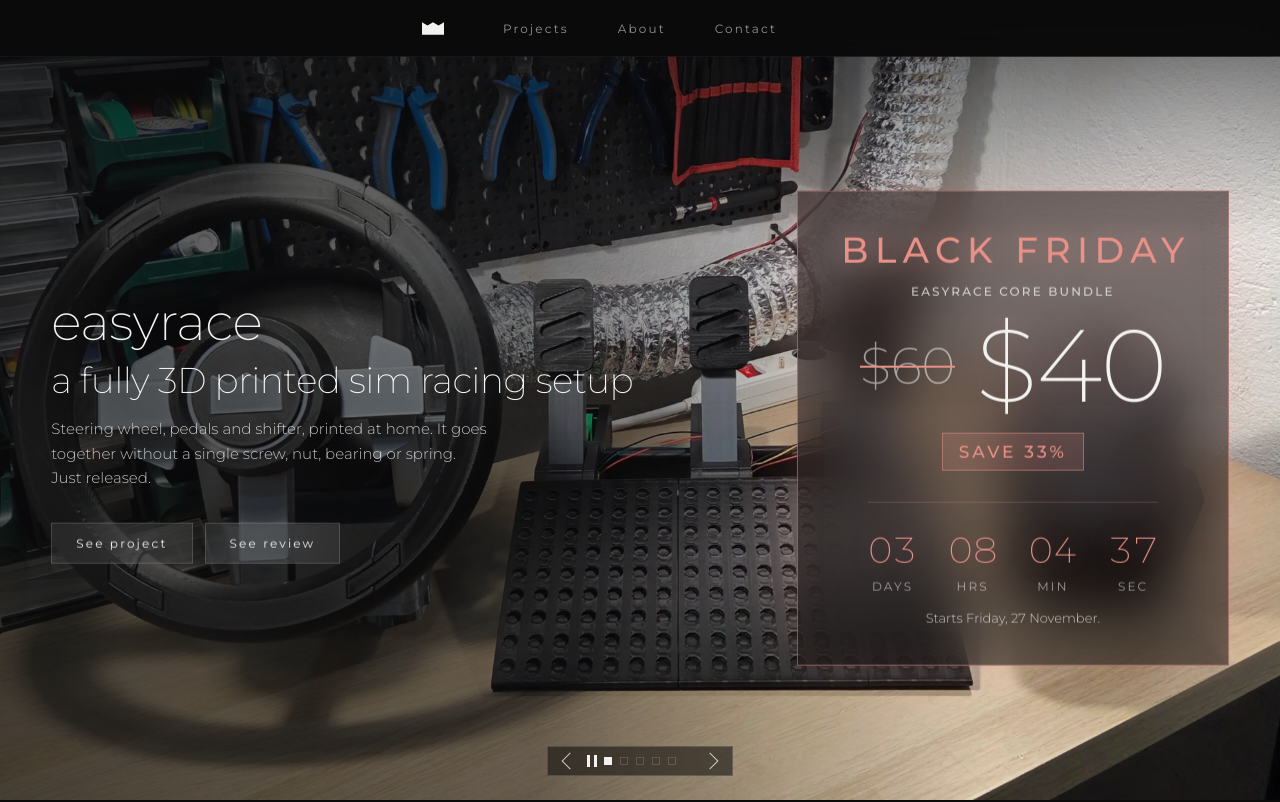
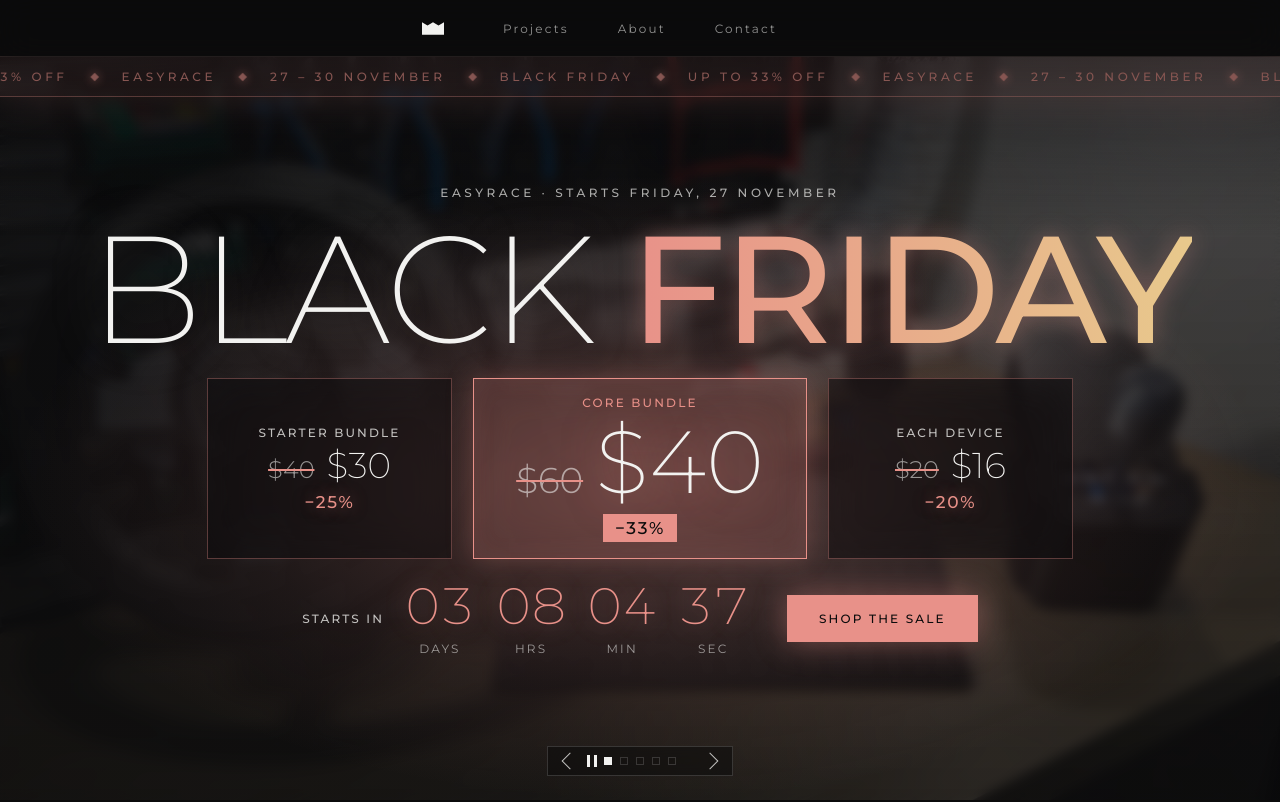
Before and after one commit to mandiclab/website, a plain HTML site: page index.html in a window 1280 px wide. Shown: the top 802 px of the page. Drawn offline with Linux system fonts and the light colour scheme.

Commit message:
Black Friday: full-slide takeover on the home hero
Co-Authored-By: Claude Opus 5.5 <noreply@anthropic.com>

```diff
--- a/assets/css/site.css
+++ b/assets/css/site.css
@@ -2076,84 +2076,180 @@ input:focus-visible, textarea:focus-visible { outline: none; border-color: var(-
 .er-save { display: block; margin-top: 8px; font-size: var(--fs-label); font-weight: 500; letter-spacing: 0.18em; color: var(--accent-rose); text-shadow: 0 0 12px rgba(232,145,137,0.25); }
 .bundle-save .sale-price { line-height: 1.6; text-align: center; }
 
-/* The ad on the first home slide (the owner asked for it big): a rose glass
-   panel to the right of the easyrace text, with the Core bundle's full price
-   struck through, the sale price huge, and the clock. The price is the one
-   size off the scale, twice the display size, on the owner's say-so. Gone
-   once the sale is over, and without JavaScript, where it could never go
-   away; the easyrace text then stands alone as before. */
-:root:not([data-sale="soon"]):not([data-sale="on"]) .sale-ad { display: none; }
-.hero-text.has-sale {
-  max-width: none;
-  flex-direction: row;
-  align-items: center;
-  justify-content: space-between;
-  gap: clamp(32px,4vw,64px);
-}
-.hero-main { display: flex; flex-direction: column; align-items: flex-start; max-width: 50%; }
-.sale-ad {
+/* The takeover on the first home slide. The owner asked for it big and loud,
+   over the whole screen, matching the site without being held to it — so it
+   bends the scale on purpose: the title and the Core price are sized to the
+   screen, not to the type scale, and the rose glows harder than anywhere else.
+   Colours are still only the site's own. While it shows, the easyrace text
+   under it steps aside; its h1 stays for screen readers. When the sale is
+   over (or without JavaScript, where it could never go away) it is gone and
+   the slide is as it was. */
+:root:not([data-sale="soon"]):not([data-sale="on"]) .bf { display: none; }
+:root[data-sale="soon"] .hero-text.has-sale, :root[data-sale="on"] .hero-text.has-sale {
+  position: absolute; width: 1px; height: 1px; overflow: hidden; clip: rect(0,0,0,0); white-space: nowrap;
+}
+:root[data-sale="soon"] .hero-text.has-sale > :not(h1), :root[data-sale="on"] .hero-text.has-sale > :not(h1) { display: none; }
+
+.bf {
+  position: absolute;
+  inset: 0;
+  z-index: 5;
+  display: flex;
+  flex-direction: column;
+  background:
+    radial-gradient(ellipse 70% 60% at 50% 58%, rgba(232,145,137,0.30) 0%, rgba(232,145,137,0.08) 45%, transparent 70%),
+    linear-gradient(180deg, rgba(11,11,12,0.72) 0%, rgba(11,11,12,0.86) 100%);
+  backdrop-filter: blur(6px) saturate(130%);
+  -webkit-backdrop-filter: blur(6px) saturate(130%);
+  overflow: hidden;
+}
+
+/* A rose band running across the top, like a race-day banner. */
+.bf-ticker {
   flex: 0 0 auto;
+  overflow: hidden;
+  border-top: 1px solid rgba(232,145,137,0.5);
+  border-bottom: 1px solid rgba(232,145,137,0.5);
+  background: rgba(232,145,137,0.14);
+  box-shadow: 0 0 40px rgba(232,145,137,0.25);
+}
+.bf-ticker-track { display: flex; width: max-content; animation: bf-ticker 40s linear infinite; }
+.bf-ticker-track > div { display: flex; align-items: center; }
+.bf-ticker span {
+  padding: 12px 24px;
+  font-size: var(--fs-label);
+  font-weight: 500;
+  letter-spacing: 0.3em;
+  text-transform: uppercase;
+  white-space: nowrap;
+  color: var(--accent-rose);
+}
+.bf-ticker i { width: 6px; height: 6px; background: var(--accent-rose); box-shadow: 0 0 10px var(--accent-rose); transform: rotate(45deg); }
+@keyframes bf-ticker { to { transform: translateX(-50%); } }
+
+.bf-body {
+  flex: 1 1 auto;
+  min-height: 0;
   display: flex;
   flex-direction: column;
   align-items: center;
+  justify-content: center;
+  gap: clamp(16px,2.6vh,32px);
+  padding: 16px var(--gutter) 72px;
   text-align: center;
-  padding: clamp(24px,3vw,48px) clamp(24px,3.4vw,56px);
-  border: 1px solid rgba(232,145,137,0.5);
-  background: rgba(11,11,12,0.55) linear-gradient(rgba(232,145,137,0.12), rgba(232,145,137,0.04));
-  box-shadow: 0 0 64px rgba(232,145,137,0.22), inset 0 0 32px rgba(232,145,137,0.08);
-  backdrop-filter: blur(26px);
-  -webkit-backdrop-filter: blur(26px);
-  color: var(--text-1);
-  text-decoration: none;
-  transition: box-shadow var(--dur-slow) var(--ease), border-color var(--dur-slow) var(--ease), transform var(--dur-slow) var(--ease);
-}
-.sale-ad:hover { color: var(--text-1); border-color: var(--accent-rose); box-shadow: 0 0 96px rgba(232,145,137,0.34), inset 0 0 32px rgba(232,145,137,0.12); transform: translateY(-2px); }
-.sale-ad-kicker {
-  font-size: var(--fs-h1);
+}
+.bf-kicker {
+  margin: 0;
+  font-size: var(--fs-label);
   font-weight: 500;
-  line-height: 1.15;
-  letter-spacing: 0.18em;
-  margin-right: -0.18em; /* the tracking after the last letter would push it off centre */
+  letter-spacing: 0.3em;
   text-transform: uppercase;
+  color: var(--text-2);
+}
+.bf-title {
+  margin: 0;
+  font-size: min(13vw, 19vh);
+  line-height: 0.9;
+  letter-spacing: -0.02em;
+  text-transform: uppercase;
+  white-space: nowrap;
+}
+.bf-black { font-weight: 200; color: var(--text-1); text-shadow: 0 0 60px rgba(242,242,240,0.25); }
+/* Filled, not outlined: the font's letters are built from overlapping
+   shapes, and an outline shows the seams inside R, D and A. */
+.bf-friday {
+  font-weight: 500;
   color: var(--accent-rose);
-  text-shadow: 0 0 26px rgba(232,145,137,0.45);
-}
-.sale-ad-name { margin-top: 12px; font-size: var(--fs-label); font-weight: 500; letter-spacing: 0.18em; text-transform: uppercase; color: var(--text-2); }
-.sale-ad-prices { display: flex; align-items: center; gap: clamp(16px,1.6vw,24px); margin-top: 16px; }
-.sale-ad-was { font-size: var(--fs-display); font-weight: 200; line-height: 1; color: var(--text-3); text-decoration: line-through; text-decoration-thickness: 2px; text-decoration-color: var(--accent-rose); }
-.sale-ad-now { font-size: calc(var(--fs-display) * 2); font-weight: 200; line-height: 1; letter-spacing: -0.02em; color: var(--text-1); text-shadow: 0 0 40px rgba(232,145,137,0.4); }
-.sale-ad-save {
-  margin-top: 16px;
-  padding: 8px 16px;
-  border: 1px solid rgba(232,145,137,0.5);
+  background: linear-gradient(90deg, var(--accent-rose) 0%, var(--accent-gold) 100%);
+  -webkit-background-clip: text;
+  background-clip: text;
+  -webkit-text-fill-color: transparent;
+  filter: drop-shadow(0 0 24px rgba(232,145,137,0.6));
+  animation: bf-glow 2.4s ease-in-out infinite alternate;
+}
+@keyframes bf-glow {
+  from { filter: drop-shadow(0 0 12px rgba(232,145,137,0.35)); }
+  to { filter: drop-shadow(0 0 32px rgba(232,145,137,0.8)); }
+}
+
+.bf-deals { display: flex; align-items: stretch; justify-content: center; gap: clamp(12px,1.6vw,24px); }
+.bf-deal {
+  display: flex;
+  flex-direction: column;
+  align-items: center;
+  justify-content: center;
+  gap: 8px;
+  min-width: clamp(160px,15vw,220px);
+  padding: clamp(16px,2vh,24px) clamp(16px,2vw,32px);
+  border: 1px solid rgba(232,145,137,0.35);
+  background: rgba(11,11,12,0.5);
+  backdrop-filter: blur(20px);
+  -webkit-backdrop-filter: blur(20px);
+}
+.bf-deal-name { font-size: var(--fs-label); font-weight: 500; letter-spacing: 0.18em; text-transform: uppercase; color: var(--text-2); }
+.bf-deal-prices { display: flex; align-items: baseline; gap: 12px; white-space: nowrap; }
+.bf-deal s { font-size: var(--fs-h2); font-weight: 300; color: var(--text-3); text-decoration-color: var(--accent-rose); text-decoration-thickness: 2px; }
+.bf-deal b { font-size: var(--fs-h1); font-weight: 200; line-height: 1; color: var(--text-1); }
+.bf-deal-save { font-size: var(--fs-h3); font-weight: 500; letter-spacing: 0.1em; color: var(--accent-rose); text-shadow: 0 0 16px rgba(232,145,137,0.5); }
+.bf-deal.is-core {
+  min-width: clamp(220px,22vw,340px);
+  border-color: var(--accent-rose);
   background: rgba(232,145,137,0.16);
-  font-size: var(--fs-h3);
+  animation: bf-pulse 2.4s ease-in-out infinite alternate;
+}
+.bf-deal.is-core .bf-deal-name { color: var(--accent-rose); }
+.bf-deal.is-core s { font-size: var(--fs-h1); }
+.bf-deal.is-core b { font-size: min(7vw, 11vh); text-shadow: 0 0 40px rgba(232,145,137,0.5); }
+.bf-deal.is-core .bf-deal-save { padding: 4px 12px; background: var(--accent-rose); color: var(--bg); text-shadow: none; }
+@keyframes bf-pulse {
+  from { box-shadow: 0 0 24px rgba(232,145,137,0.25), inset 0 0 24px rgba(232,145,137,0.08); }
+  to { box-shadow: 0 0 72px rgba(232,145,137,0.5), inset 0 0 32px rgba(232,145,137,0.16); }
+}
+
+.bf-foot { display: flex; flex-wrap: wrap; align-items: center; justify-content: center; gap: 16px clamp(24px,3vw,48px); }
+.bf-clock { display: flex; align-items: flex-start; gap: clamp(12px,1.6vw,24px); }
+.bf-clock-label { align-self: center; font-size: var(--fs-label); font-weight: 500; letter-spacing: 0.18em; text-transform: uppercase; color: var(--text-2); }
+.bf-clock .gate-num { font-size: var(--fs-display); color: var(--accent-rose); text-shadow: 0 0 26px rgba(232,145,137,0.45); }
+.bf-cta {
+  display: inline-flex;
+  align-items: center;
+  padding: 16px 32px;
+  background: var(--accent-rose);
+  color: var(--bg);
+  font-size: var(--fs-label);
   font-weight: 500;
   letter-spacing: 0.18em;
   text-transform: uppercase;
-  color: var(--accent-rose);
-}
-.hero-text .sale-ad .gate-clock { margin-top: clamp(24px,2.4vw,32px); padding-top: clamp(24px,2.4vw,32px); border-top: 1px solid rgba(232,145,137,0.24); }
-.hero-text .sale-ad .gate-num { font-size: var(--fs-h1); color: var(--accent-rose); text-shadow: 0 0 26px rgba(232,145,137,0.35); }
-.sale-ad-when { margin-top: 16px; font-size: var(--fs-small); font-weight: 300; color: var(--text-2); }
+  text-decoration: none;
+  box-shadow: 0 0 32px rgba(232,145,137,0.45);
+  transition: box-shadow var(--dur-base) var(--ease), transform var(--dur-base) var(--ease);
+}
+.bf-cta:hover { color: var(--bg); box-shadow: 0 0 64px rgba(232,145,137,0.75); transform: translateY(-2px); }
+.bf-cta:focus-visible { outline-color: var(--text-1); }
+
 @media (max-width: 900px) {
-  /* The text sits at the bottom of the photo here, so the ad stays beside it,
-     smaller, instead of stacking on top and climbing under the header. */
-  .hero-text.has-sale { align-items: flex-end; gap: 24px; }
-  .hero-main { flex: 1 1 auto; min-width: 0; max-width: none; }
-  .sale-ad { padding: 24px; }
-  .sale-ad-kicker { font-size: var(--fs-h2); }
-  .sale-ad-was { font-size: var(--fs-h1); }
-  .sale-ad-now { font-size: var(--fs-display); }
-  .sale-ad-save { font-size: var(--fs-label); }
-  .hero-text .sale-ad .gate-clock { margin-top: 16px; padding-top: 16px; }
-  .hero-text .sale-ad .gate-num { font-size: var(--fs-h2); }
-}
-/* On a phone the ad goes under the text, full width. */
+  .bf-deal { min-width: 0; padding: 12px 16px; }
+  .bf-deal.is-core { min-width: 0; }
+  .bf-deal s, .bf-deal.is-core s { font-size: var(--fs-h3); }
+  .bf-deal b { font-size: var(--fs-h2); }
+  .bf-deal.is-core b { font-size: var(--fs-display); }
+  .bf-clock .gate-num { font-size: var(--fs-h1); }
+}
+/* On a phone the deals stack, Core first. */
 @media (max-width: 640px) {
-  .hero-text.has-sale { flex-direction: column; align-items: flex-start; }
-  .sale-ad { align-self: stretch; }
-}
+  .bf-body { gap: 16px; padding: 12px var(--gutter) 64px; }
+  .bf-title { font-size: 12vw; }
+  .bf-kicker { letter-spacing: 0.1em; }
+  .bf-deals { flex-direction: column; align-self: stretch; gap: 8px; }
+  .bf-deal { flex-direction: row; justify-content: space-between; padding: 8px 16px; }
+  .bf-deal.is-core { order: -1; padding: 12px 16px; }
+  .bf-deal-name { flex: 1 1 0; text-align: left; }
+  .bf-deal.is-core b { font-size: var(--fs-h1); }
+  .bf-deal-save { flex: 0 0 auto; min-width: 48px; text-align: right; }
+  .bf-deal.is-core .bf-deal-save { text-align: center; }
+  .bf-clock .gate-num { font-size: var(--fs-h2); }
+}
+
 .sale-on { display: none; }
 :root[data-sale="on"] .sale-soon { display: none; }
 :root[data-sale="on"] .sale-on { display: inline; }
--- a/index.html
+++ b/index.html
@@ -91,8 +91,8 @@
               <img src="/assets/images/easyrace/hero-000.webp" alt="The easyrace set on a desk: the printed steering wheel, the three pedals on their base plate and the H-pattern shifter" width="5120" height="2160" loading="eager" fetchpriority="high" decoding="async">
               <!-- is-deep: this photo is light where the text falls. -->
               <div class="hero-gradient is-deep"></div>
+              <!-- During the Black Friday sale this text steps aside for the takeover below; its h1 stays for screen readers. -->
               <div class="hero-text has-sale">
-                <div class="hero-main">
                 <h1 class="hero-title">easyrace<span class="visually-hidden"> — </span><span class="hero-tagline">a fully 3D printed sim racing setup</span></h1>
                 <p class="hero-sub">Steering wheel, pedals and shifter, printed at home. It goes together without a single screw, nut, bearing or spring. Just released.</p>
                 <div class="hero-actions">
@@ -100,23 +100,40 @@
                   <a class="btn" href="https://www.youtube.com/watch?v=pydNVNhz_7Q" target="_blank" rel="noopener noreferrer">See review</a>
                 </div>
               </div>
-                <!-- Black Friday ad, temporary: shows before and during the sale, gone after (assets/js/sale.js). -->
-                <a class="sale-ad" href="/projects/easyrace/#bundles">
-                  <span class="sale-ad-kicker">Black Friday</span>
-                  <span class="sale-ad-name">easyrace Core bundle</span>
-                  <span class="sale-ad-prices">
-                    <span class="sale-ad-was"><span class="visually-hidden">was </span>$60</span>
-                    <span class="sale-ad-now"><span class="visually-hidden">now </span>$40</span>
-                  </span>
-                  <span class="sale-ad-save">Save 33%</span>
-                  <span class="gate-clock" aria-hidden="true">
+              <!-- Black Friday takeover, temporary: before and during the sale it fills the whole slide, after it is gone (assets/js/sale.js, docs/odluke.md). -->
+              <div class="bf">
+                <div class="bf-ticker" aria-hidden="true"><div class="bf-ticker-track"><div><span>Black Friday</span><i></i><span>Up to 33% off</span><i></i><span>easyrace</span><i></i><span>27 – 30 November</span><i></i><span>Black Friday</span><i></i><span>Up to 33% off</span><i></i><span>easyrace</span><i></i><span>27 – 30 November</span><i></i><span>Black Friday</span><i></i><span>Up to 33% off</span><i></i><span>easyrace</span><i></i><span>27 – 30 November</span><i></i></div><div><span>Black Friday</span><i></i><span>Up to 33% off</span><i></i><span>easyrace</span><i></i><span>27 – 30 November</span><i></i><span>Black Friday</span><i></i><span>Up to 33% off</span><i></i><span>easyrace</span><i></i><span>27 – 30 November</span><i></i><span>Black Friday</span><i></i><span>Up to 33% off</span><i></i><span>easyrace</span><i></i><span>27 – 30 November</span><i></i></div></div></div>
+                <div class="bf-body">
+                  <p class="bf-kicker">easyrace · <span class="sale-soon">starts Friday, 27 November</span><span class="sale-on">until Monday, 30 November</span></p>
+                  <p class="bf-title"><span class="bf-black">Black</span> <span class="bf-friday">Friday</span></p>
+                  <div class="bf-deals">
+                    <div class="bf-deal">
+                      <span class="bf-deal-name">Starter bundle</span>
+                      <span class="bf-deal-prices"><s><span class="visually-hidden">was </span>$40</s> <b><span class="visually-hidden">now </span>$30</b></span>
+                      <span class="bf-deal-save">−25%</span>
+                    </div>
+                    <div class="bf-deal is-core">
+                      <span class="bf-deal-name">Core bundle</span>
+                      <span class="bf-deal-prices"><s><span class="visually-hidden">was </span>$60</s> <b><span class="visually-hidden">now </span>$40</b></span>
+                      <span class="bf-deal-save">−33%</span>
+                    </div>
+                    <div class="bf-deal">
+                      <span class="bf-deal-name">Each device</span>
+                      <span class="bf-deal-prices"><s><span class="visually-hidden">was </span>$20</s> <b><span class="visually-hidden">now </span>$16</b></span>
+                      <span class="bf-deal-save">−20%</span>
+                    </div>
+                  </div>
+                  <div class="bf-foot">
+                    <div class="bf-clock" aria-hidden="true">
+                      <span class="bf-clock-label"><span class="sale-soon">Starts in</span><span class="sale-on">Ends in</span></span>
                       <span class="gate-unit"><span class="gate-num" data-sale-days>00</span><span class="gate-label">days</span></span>
                       <span class="gate-unit"><span class="gate-num" data-sale-hours>00</span><span class="gate-label">hrs</span></span>
                       <span class="gate-unit"><span class="gate-num" data-sale-minutes>00</span><span class="gate-label">min</span></span>
                       <span class="gate-unit"><span class="gate-num" data-sale-seconds>00</span><span class="gate-label">sec</span></span>
-                  </span>
-                  <span class="sale-ad-when"><span class="sale-soon">Starts Friday, 27 November.</span><span class="sale-on">Ends Monday, 30 November, at midnight.</span></span>
-                </a>
+                    </div>
+                    <a class="bf-cta" href="/projects/easyrace/#bundles">Shop the sale</a>
+                  </div>
+                </div>
               </div>
             </div>
             <!-- drivepad, development just started. -->
```
Also changed, not shown: 1 other file. Lines whose indentation alone changed are shown as unchanged.
